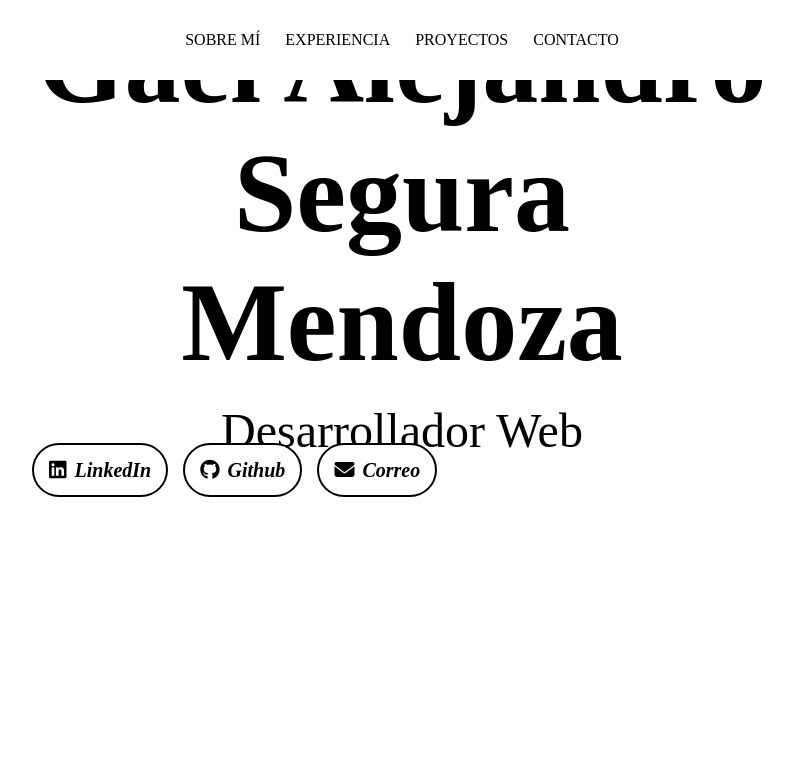
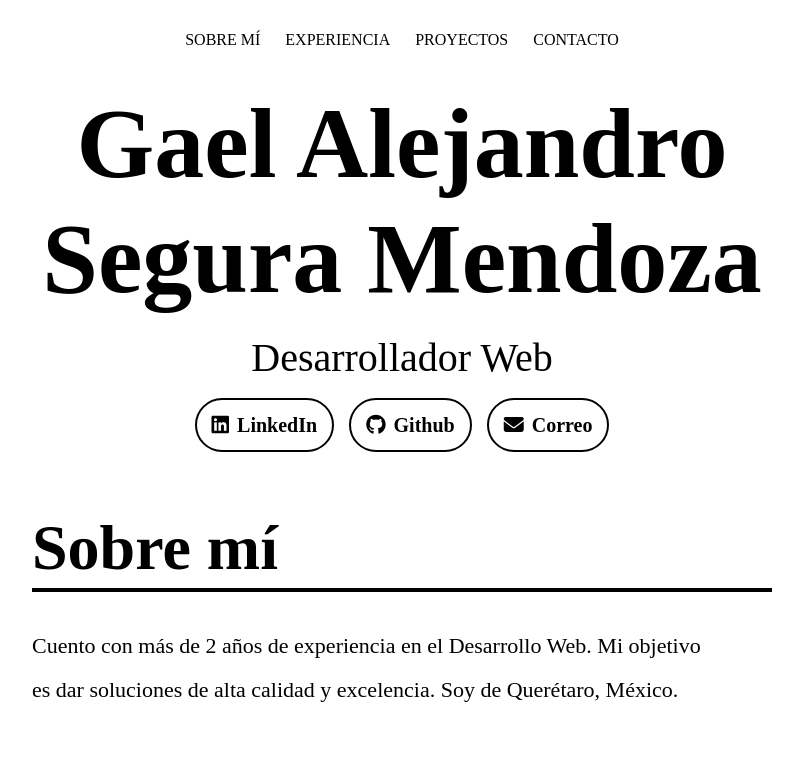
Before and after one commit to GaelSM/Portfolio, a React (Vite) app: page / in a window 1280 px wide. Shown: the top 783 px of the page, without its empty margins (238-1041 px from the left). Built offline with nearby package versions, Linux system fonts and the light colour scheme.

Commit message:
Update styles

```diff
--- a/src/components/App.css
+++ b/src/components/App.css
@@ -15,7 +15,6 @@
 }
 
 body{
-  position: relative;
   user-select: none;
 }
 
@@ -24,25 +23,31 @@ a{
   color: var(--black);
 }
 
+address {
+  font-style: normal;
+}
+
 /* HEADER */
 
 .presentation {
-  position: relative;
-  height: 100vh;
+  margin-top: 86px;
   display: flex;
+  flex-direction: column;
+  align-items: center;
   & .text{
     display: flex;
     flex-direction: column;
     justify-content: center;
     gap: 2rem;
     text-align: center;
+    margin-bottom: 30px;
 
     & h1{
-      font-size: 7rem;
+      font-size: 100px;
     }
 
     & h3{
-      font-size: 3rem;
+      font-size: 40px;
       font-weight: 100;
     }
   }
@@ -57,7 +62,6 @@ a{
 
 /* MAIN */
 main{
-  width: 100%;
   display: flex;
   flex-direction: column;
   align-items: center;
```
